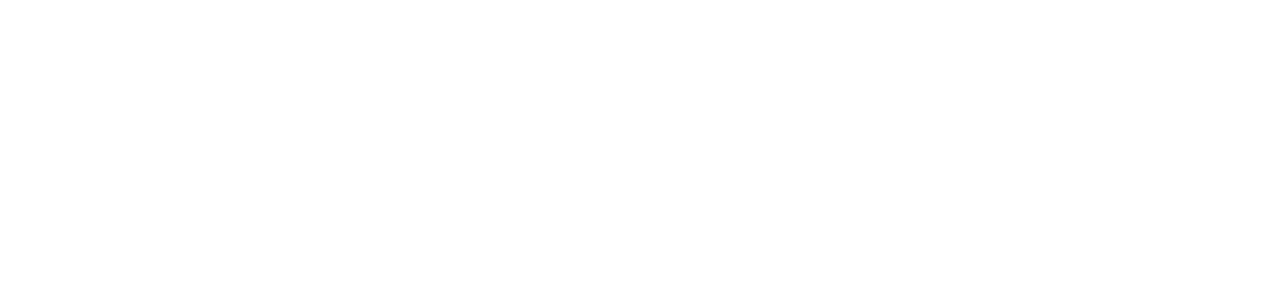
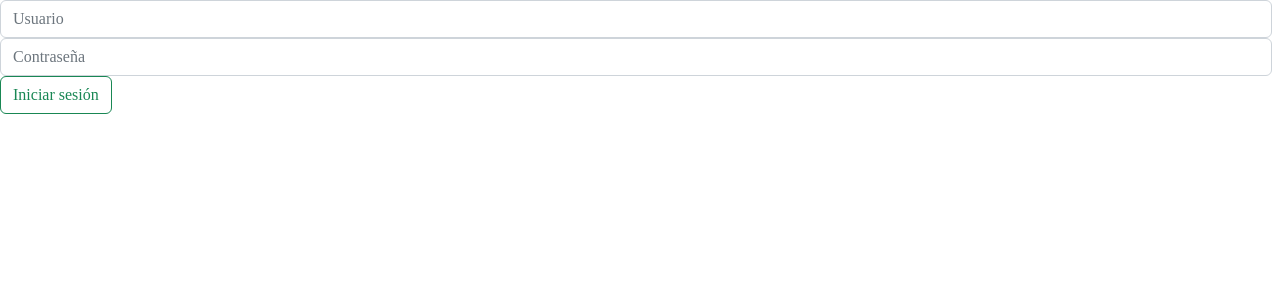
Before and after one commit to miguelcastrozz/Project-Chatu, a React (Create React App) app in the folder frontend/: page /login in a window 1280 px wide. Shown: the top 300 px of the page. Built offline with nearby package versions, Linux system fonts and the light colour scheme.

Commit message:
Creating components for the login view

```diff
--- a/frontend/src/App.js
+++ b/frontend/src/App.js
@@ -1,8 +1,8 @@
 import React from "react";
 import {Route, Routes} from "react-router-dom";
 
-import "./style-sheets/root/global.css";
-import "./style-sheets/root/reset.css";
+import "./stylesheets/root/global.css";
+import "./stylesheets/root/reset.css";
 
 import Inicio from "./views/Inicio";
 import Login from "./views/Login";
--- /dev/null
+++ b/frontend/src/components/Button.jsx
@@ -0,0 +1,12 @@
+import React from "react";
+import Button from "react-bootstrap/Button";
+
+export default function Boton({...props}) {
+  return (
+    <div>
+      <Button
+        variant="outline-success"
+      >{props.children}</Button>
+    </div>
+  )
+}
--- /dev/null
+++ b/frontend/src/components/IngresarTexto.jsx
@@ -0,0 +1,11 @@
+import Form from 'react-bootstrap/Form';
+
+export default function IngresarTexto({ ...props }) {
+  return (
+    <div>
+      <Form className="d-flex" >
+        <Form.Control type={props.type} placeholder={props.placeholder} className="me-2" aria-label="Search" />
+      </Form>
+    </div>
+  );
+}
--- a/frontend/src/index.js
+++ b/frontend/src/index.js
@@ -1,10 +1,11 @@
 import React from "react";
 import ReactDOM from "react-dom/client";
+import "bootstrap/dist/css/bootstrap.css";
 import {BrowserRouter} from "react-router-dom";
 import App from "./App";
 
-const container = document.getElementById("root")
-const root = ReactDOM.createRoot(container)
+const container = document.getElementById("root");
+const root = ReactDOM.createRoot(container);
 
 root.render(
   <BrowserRouter>
--- a/frontend/src/style-sheets/app.css
+++ /dev/null
@@ -1,46 +0,0 @@
-nav {
-  color: white;
-}
-
-.formulario {
-  border: 25px;
-  padding: 25px 75px;
-}
-
-.principal {
-  margin: auto;
-  border: 2px solid white;
-  height: 35rem;
-  width: 60rem;
-  position: absolute;
-  left: 0.1%;
-  right: 0.1%;
-  background-color: var(--main-color);
-}
-
-.Login {
-  margin: auto;
-  border: 2px solid white;
-  height: 35rem;
-  width: 60rem;
-  position: absolute;
-  left: 0.1%;
-  right: 0.1%;
-  background-color: var(--main-color);
-}
-
-.cajas {
-  animation-name: "appear";
-  animation-duration: 3s;
-}
-
-@keyframes appear {
-  from {
-    opacity: 0;
-    width: 0;
-  }
-  to {
-    opacity: 1;
-    width: 24%;
-  }
-}
--- a/frontend/src/style-sheets/root/global.css
+++ b/frontend/src/stylesheets/root/global.css
@@ -22,7 +22,7 @@
 }
 
 html {
-  font-size: 62.5%; /* 1px = 0.1rem, 1rem = 10px,  */
+  font-size: 62.5%; /* 1px = 0.1rem, 1rem = 10px */
 }
 
 body {
--- a/frontend/src/views/Login.jsx
+++ b/frontend/src/views/Login.jsx
@@ -1,8 +1,12 @@
-
+import IngresarTexto from "../components/IngresarTexto";
+import Button from "../components/Button";
 
 export default function Login() {
   return (
     <>
+      <IngresarTexto placeholder={"Usuario"} ></IngresarTexto>
+      <IngresarTexto placeholder={"Contraseña"} type={"password"}></IngresarTexto>
+      <Button>Iniciar sesión</Button>
     </>
   );
 }
```
Also changed, not shown: frontend/src/stylesheets/root/reset.css (renamed from frontend/src/style-sheets/root/reset.css).
